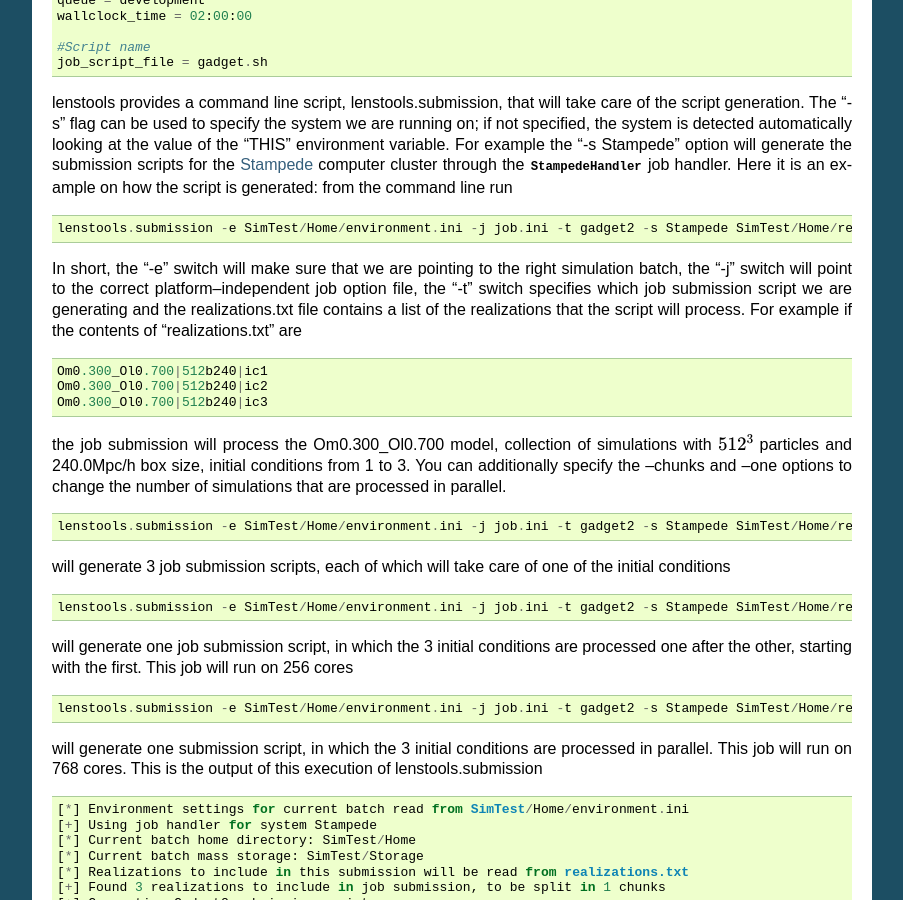
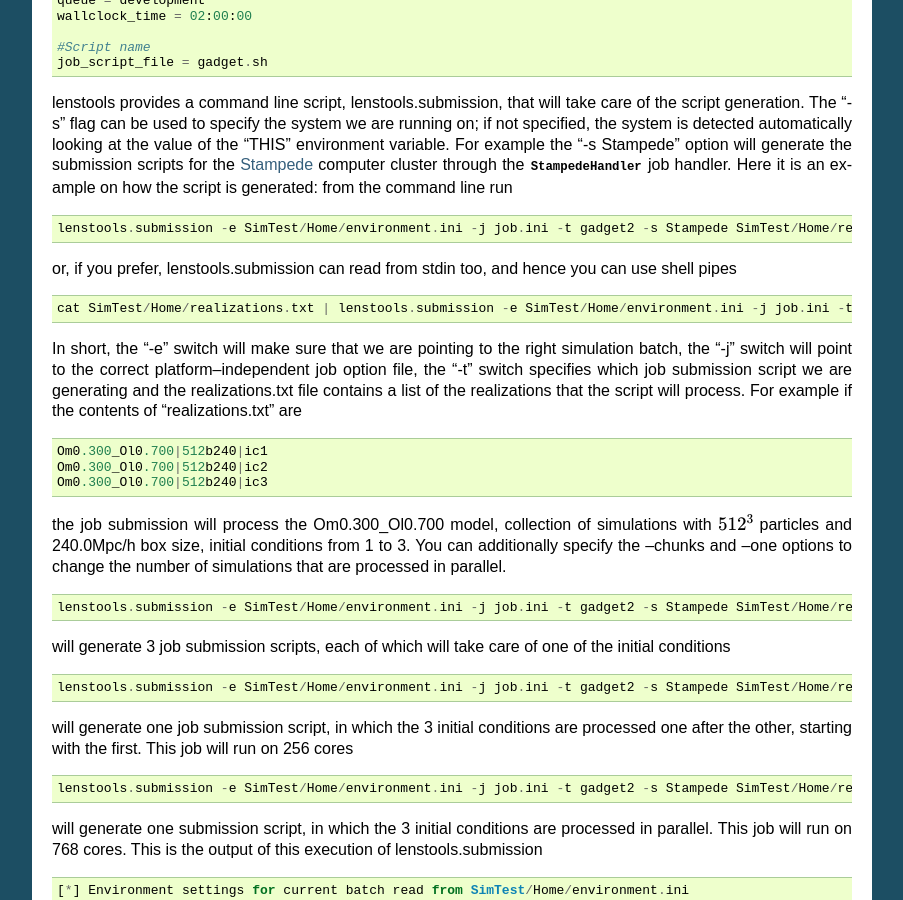
Before and after one commit to apetri/LensTools, a Sphinx documentation site: the page built from docs/source/pipeline.rst, in a window 1280 px wide and 900 px high, scrolled down 10298 px. Shown: the whole window, without its empty margins (198-1101 px from the left). Built offline with Sphinx 7.4.7, drawn with Linux system fonts in a browser that asks for light colours; the version number is read from the project's files by our own code.

Commit message:
update pipeline docs

```diff
--- a/docs/source/pipeline.rst
+++ b/docs/source/pipeline.rst
@@ -550,6 +550,12 @@ lenstools provides a command line script, lenstools.submission, that will take c
 
 	lenstools.submission -e SimTest/Home/environment.ini -j job.ini -t gadget2 -s Stampede SimTest/Home/realizations.txt
 
+or, if you prefer, lenstools.submission can read from stdin too, and hence you can use shell pipes
+
+::
+
+	cat SimTest/Home/realizations.txt | lenstools.submission -e SimTest/Home/environment.ini -j job.ini -t gadget2 -s Stampede
+
 In short, the "-e" switch will make sure that we are pointing to the right simulation batch, the "-j" switch will point to the correct platform--independent job option file, the "-t" switch specifies which job submission script we are generating and the realizations.txt file contains a list of the realizations that the script will process. For example if the contents of "realizations.txt" are
 
 ::
```
